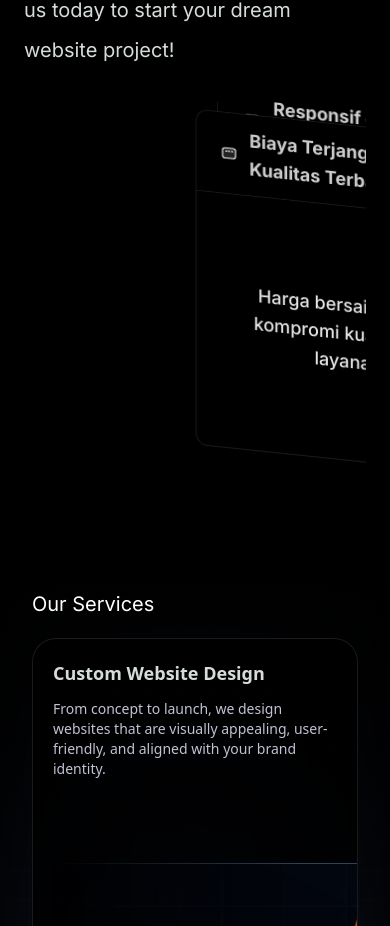
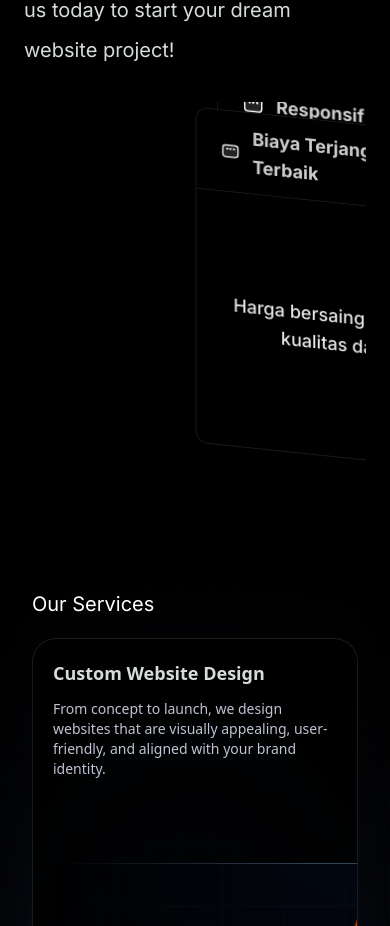
Before and after one commit to nchola/appwebjoki, a Next.js app: page / in a window 390 px wide. Shown: the part 1718-2644 px from the top of the page. Built offline with nearby package versions, Linux system fonts and the light colour scheme.

Commit message:
Improve CardSwap mobile layout and overflow handling
Adjusted CardSwap container width and card distance for better mobile responsiveness. Added a 12px buffer to prevent card overflow and updated About component to use a more flexible max width for CardSwap.

```diff
--- a/src/components/About.tsx
+++ b/src/components/About.tsx
@@ -79,7 +79,7 @@ const About = () => {
       {/* Kanan: CardSwap Benefit */}
       <div className="flex w-full items-center justify-center md:justify-end relative min-h-[384px] overflow-hidden px-4 md:px-0">
         <div className="relative w-full max-w-full md:max-w-[584px] h-[336px] flex items-center justify-center md:justify-end">
-          <div className="w-full max-w-[320px] md:max-w-full">
+          <div className="w-full max-w-[95vw] md:max-w-full overflow-hidden">
             <CardSwap
               width="100%"
               height={336}
--- a/src/components/CardSwap/CardSwap.tsx
+++ b/src/components/CardSwap/CardSwap.tsx
@@ -77,7 +77,7 @@ const placeNow = (
   const viewportWidth = window.innerWidth;
   const isMobile = viewportWidth < breakpoint;
   const maxX = isMobile ? viewportWidth * 0.9 : containerWidth;
-  const safeX = Math.min(slot.x, maxX - el.offsetWidth);
+  const safeX = Math.min(slot.x, maxX - el.offsetWidth - 12); // buffer 12px agar tidak overflow
 
   gsap.set(el, {
     x: safeX,
@@ -103,7 +103,7 @@ const CardSwap: React.FC<CardSwapProps> = ({
   easing = "elastic",
   align = "center",
   children,
-  mobileCardDistance = 20,
+  mobileCardDistance = 8,
   mobileAlign = "center",
   breakpoint = 768,
   ...rest
@@ -118,7 +118,7 @@ const CardSwap: React.FC<CardSwapProps> = ({
 
   const currentCardDistance = isMobile ? mobileCardDistance : cardDistance;
   const currentAlign = isMobile ? mobileAlign : align;
-  const currentWidth = isMobile ? "100%" : width;
+  const currentWidth = isMobile ? "90vw" : width;
 
   const config =
     easing === "elastic"
```
